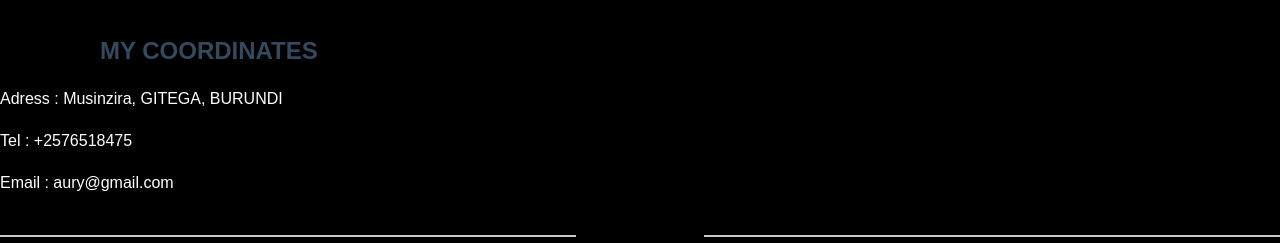
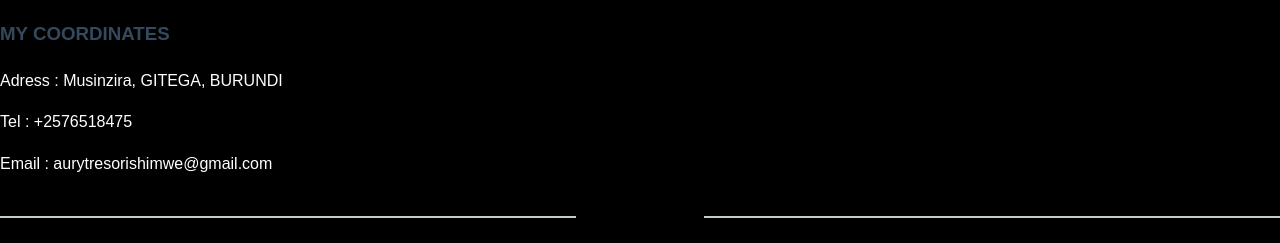
Before and after one commit to tresoraury/site, a website: page public/contact.html in a window 1280 px wide. Shown: the part 75-318 px from the top of the page. Drawn offline with Linux system fonts and the light colour scheme.

Commit message:
Update site

```diff
--- a/public/contact.html
+++ b/public/contact.html
@@ -16,7 +16,7 @@
         </header>
 
         <div class="container">
-            <h4>MY COORDINATES</h2>
+            <h3>MY COORDINATES</h3>
                 <p>Adress :
                     Musinzira, GITEGA, BURUNDI
                 </p>
@@ -24,7 +24,7 @@
                     +2576518475
                 </p>
                 <p>Email :
-                    aury@gmail.com
+                    aurytresorishimwe@gmail.com
                 </p>
                 <div class="container">
                     <div class="lines">
```
